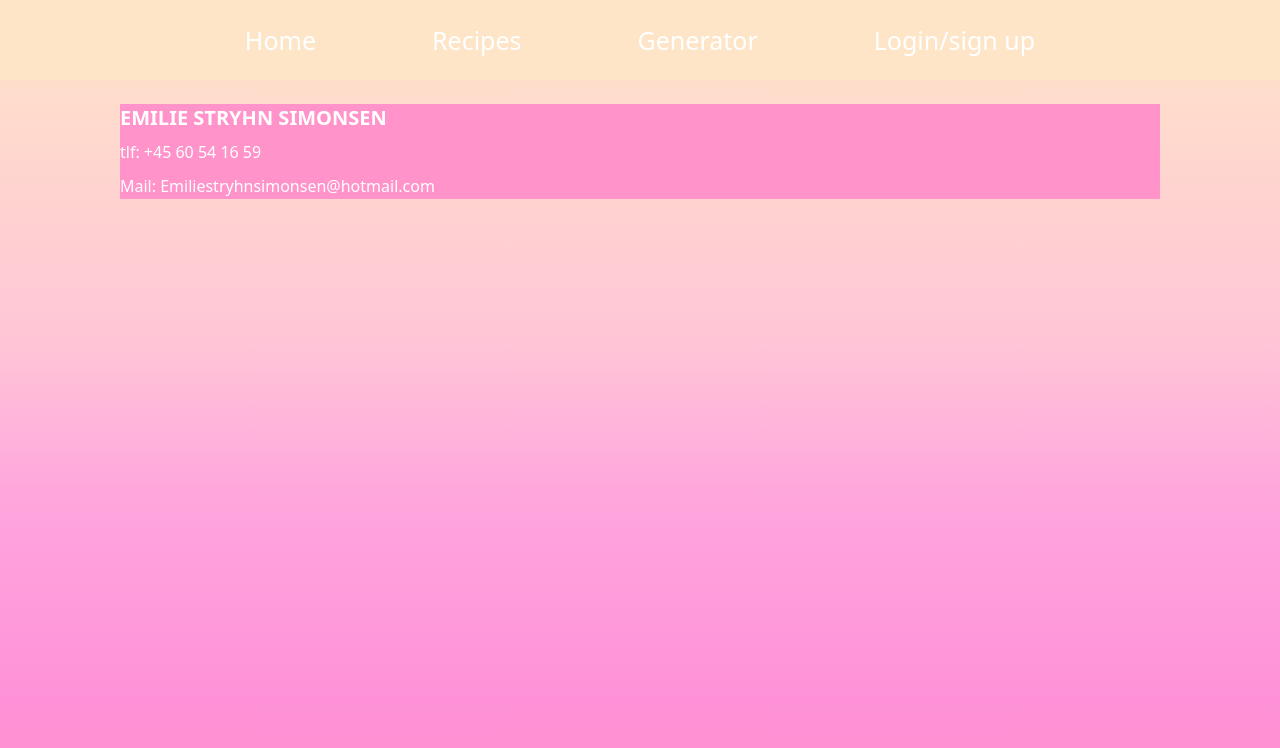
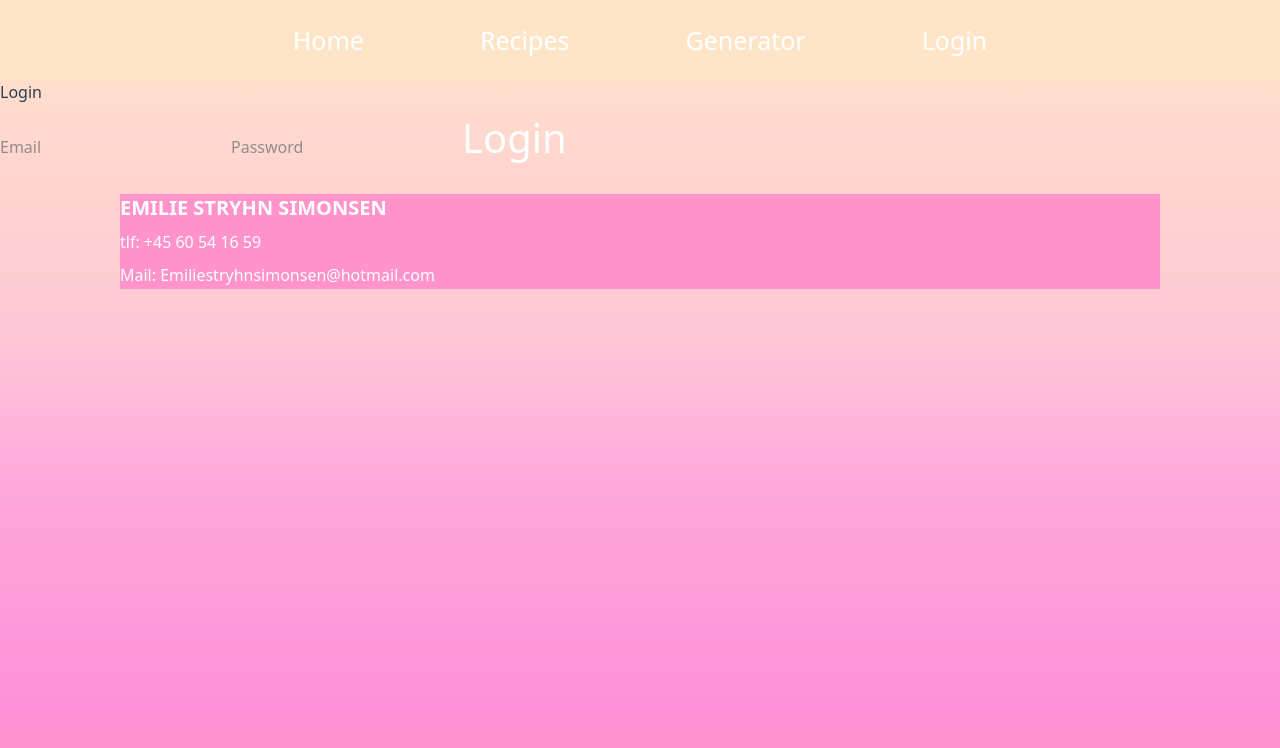
Before and after one commit to Emisim01/creativeexam, a Vue app: page /login in a window 1280 px wide. Shown: the top 748 px of the page. Built offline with nearby package versions, Linux system fonts and the light colour scheme; no server answers.

Commit message:
login og logout system created

```diff
--- a/src/App.vue
+++ b/src/App.vue
@@ -2,6 +2,7 @@
 import { RouterView } from 'vue-router'
 import NavBar from '@/components/NavBar.vue'
 import Footer from '@/components/Footer.vue'
+
 </script>
 
 <template>
--- /dev/null
+++ b/src/components/AuthButton.vue
@@ -0,0 +1,23 @@
+<template>
+<button v-if="isLoggedIn" @click="handleLogOut" class="auth-button">Logout</button>
+<RouterLink v-else class="auth-button" to="/login">Login</RouterLink>
+</template>
+
+<script setup>
+import { useAuth } from '../modules/useAuth.js'
+import { useRouter } from 'vue-router'
+
+const { isLoggedIn, logout } = useAuth()
+const router = useRouter()
+
+const handleLogOut = () => {
+logout(router)
+}
+</script>
+
+<style scoped>
+.auth-button {
+  color: white;
+  font-size: 25px;
+}
+</style>
--- a/src/components/NavBar.vue
+++ b/src/components/NavBar.vue
@@ -4,8 +4,9 @@
       <RouterLink to="/" class="nav-link">Home</RouterLink>
       <RouterLink to="/recipes" class="nav-link">Recipes</RouterLink>
       <RouterLink to="/generator" class="nav-link">Generator</RouterLink>
-      <RouterLink to="/login/sign up" class="nav-link">Login/sign up</RouterLink>
-        </div>
+      <AuthButton />
+      </div>
+
        <!-- Mobil knap -->
     <button class="md:hidden text-2xl" @click="toggleMenu">☰</button>
   </nav>
@@ -22,6 +23,8 @@
 <script setup>
   import { RouterLink } from 'vue-router'
   import { ref } from 'vue'
+  import AuthButton from './AuthButton.vue'
+
 
 const showMenu = ref(false)
 
--- a/src/composables/firebase.js
+++ b/src/composables/firebase.js
@@ -14,3 +14,4 @@ const app = initializeApp(firebaseConfig);
 const db = getFirestore(app);
 
 export { db };
+export const firebaseApp = app
--- /dev/null
+++ b/src/modules/useAuth.js
@@ -0,0 +1,59 @@
+import { ref, computed } from 'vue'
+import { firebaseApp } from '../composables/firebase'
+import {  } from 'firebase/auth'
+import { getAuth, onAuthStateChanged, signInWithEmailAndPassword, signOut } from 'firebase/auth'
+
+const auth = getAuth(firebaseApp)
+
+const currentUser = ref(null)
+const isLoggedIn = computed(() => !!currentUser.value)
+const authError = ref(null)
+const loading = ref(false)
+
+onAuthStateChanged(auth, (user) => {
+  currentUser.value = user
+})
+
+const login = async (email, password) => {
+  console.log('Logging in with: ', email)
+  loading.value = true
+  authError.value = null
+  try {
+    await signInWithEmailAndPassword(auth, email, password)
+  }
+  catch(error) {
+    authError.value = error.message
+  }
+  finally {
+    loading.value = false
+  }
+}
+
+const logout = async (routerInstance) => {
+  console.log('Logging out of this mail: ', currentUser.value?.email)
+  loading.value = true
+  authError.value = null
+  try {
+    await signOut(auth)
+    if (routerInstance) {
+      routerInstance.push('/')
+    }
+  }
+  catch(error) {
+    authError.value = error.message
+  }
+  finally {
+    loading.value = false
+  }
+}
+
+export function useAuth() {
+  return {
+    currentUser,
+    isLoggedIn,
+    authError,
+    loading,
+    login,
+    logout
+  }
+}
--- a/src/router/index.js
+++ b/src/router/index.js
@@ -1,4 +1,5 @@
 import { createRouter, createWebHistory } from 'vue-router'
+import { useAuth } from '@/modules/useAuth.js'
 import HomeView from '../views/HomeView.vue'
 
 const router = createRouter({
@@ -13,10 +14,29 @@ const router = createRouter({
      {
       path: '/recipes',
       name: 'Recipes',
-      component: () => import('@/views/RecipesView.vue')
+      component: () => import('@/views/RecipesView.vue'),
+      meta: { requiresAuth: true }
+    },
+
+         {
+      path: '/login',
+      name: 'Login',
+      component: () => import('@/views/LoginView.vue')
     },
 
   ],
 })
 
+// Navigation guard to protect routes that require authentication
+router.beforeEach((to, from, next) => {
+  const { isLoggedIn } = useAuth()
+  if (to.meta.requiredAuth && !isLoggedIn.value) {
+    next({ name: 'Login' })
+  }
+  else {
+    next()
+  }
+
+})
+
 export default router
--- a/src/views/HomeView.vue
+++ b/src/views/HomeView.vue
@@ -1,6 +1,6 @@
 <template>
   <div>
- <img
+<img
       src="@/assets/heroImg.png" alt="Hero" class="w-screen h-[80vw] min-h-[250px] max-h-[500px] object-cover block"
     />
   </div>
--- /dev/null
+++ b/src/views/LoginView.vue
@@ -0,0 +1,47 @@
+<template>
+  <div class="loginView">
+    <h1>Login</h1>
+<form @submit.prevent="loginUser">
+<input type="email" v-model="email" placeholder="Email" required />
+<input type="password" v-model="password" placeholder="Password" required />
+<button type="submit" :disabled="loading">Login</button>
+</form>
+
+<div class="error" v-if="authError">
+  {{ authError }}
+
+</div>
+<div v-if="isLoggedIn">
+  Logged in as {{ currentUser?.email }}
+
+</div>
+
+  </div>
+</template>
+
+<script setup>
+import { ref } from 'vue'
+import { useAuth } from '../modules/useAuth'
+
+const { login, authError,loading, isLoggedIn, currentUser } = useAuth()
+
+const email = ref('')
+const password = ref('')
+
+const loginUser = () => {
+  login(email.value, password.value)
+}
+
+</script>
+
+<style scoped>
+.login-view {
+  max-width: 400px;
+  margin: 20px auto;
+}
+
+.error {
+  color: red;
+  margin-top: 16px
+}
+</style>
```
